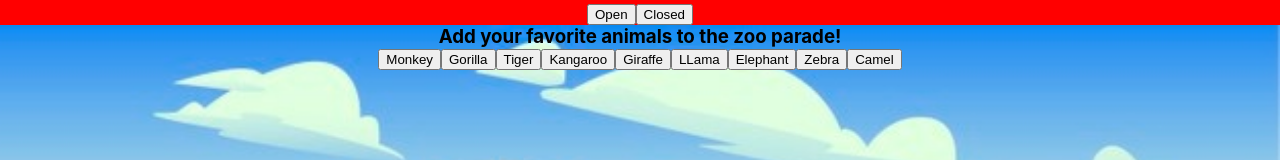
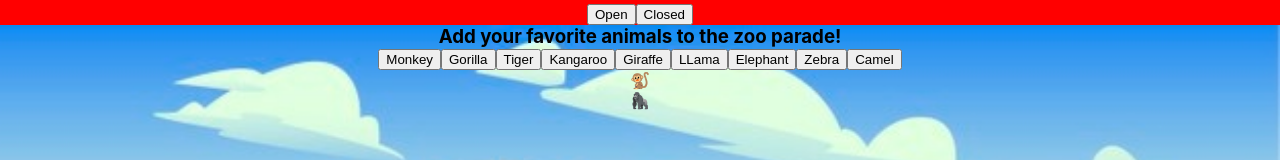
Before and after one commit to Trevor-Rezac/react-Busy-Zoo, a React (Create React App) app: page / in a window 1280 px wide. Shown: the part 397-557 px from the top of the page. Built offline with nearby package versions, Linux system fonts and the light colour scheme.

Commit message:
animalArr displays to page correctly

```diff
--- /dev/null
+++ b/src/Animal.js
@@ -0,0 +1,15 @@
+import React from 'react';
+
+export default function Animal({ animal }) {
+  return <div className='animal'>
+    {animal === 'monkey' && '🐒'}
+    {animal === 'gorilla' && '🦍'}
+    {animal === 'tiger' && '🐅'}
+    {animal === 'kangaroo' && '🦘'}
+    {animal === 'giraffe' && '🦒'}
+    {animal === 'llama' && '🦙'}
+    {animal === 'elephant' && '🐘'}
+    {animal === 'zebra' && '🦓'}
+    {animal === 'camel' && '🐪'}
+  </div>;
+}
--- a/src/App.js
+++ b/src/App.js
@@ -3,6 +3,7 @@ import './App.css';
 import fightBackground from './landscape.png';
 import Sign from './Sign.js';
 import zooBackground from './zoo.jpeg';
+import Parade from './Parade.js';
 
 function App() {
 
@@ -17,7 +18,7 @@ function App() {
   // console.log('||', 'zoo is open', isOpen, 'sign color is', signColor);
 
   const [animalArr, setAnimalArr] = useState(['monkey', 'gorilla']);
-  console.log(animalArr);
+  // console.log(animalArr);
 
   return (
     <div className="App">
@@ -57,7 +58,7 @@ function App() {
           <button>Zebra</button>
           <button>Camel</button>
         </div>
-
+        <Parade animalArr={animalArr}></Parade>
       </section>
     </div>
   );
--- /dev/null
+++ b/src/Parade.js
@@ -0,0 +1,8 @@
+import React from 'react';
+import Animal from './Animal.js';
+
+export default function Parade({ animalArr }) {
+  return <div className='parade'>
+    {animalArr.map((animal, i) => <Animal key={`${animal}-${i}`} animal={animal}></Animal>)}
+  </div>;
+}
```
